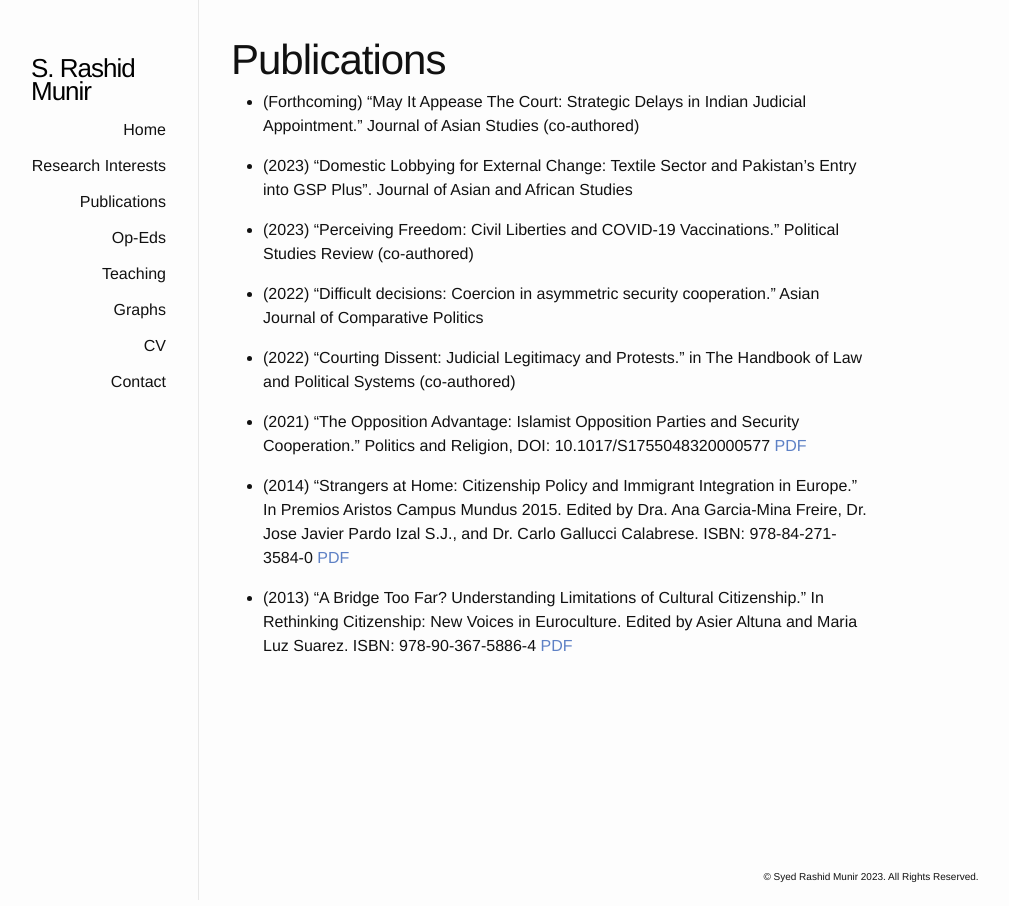
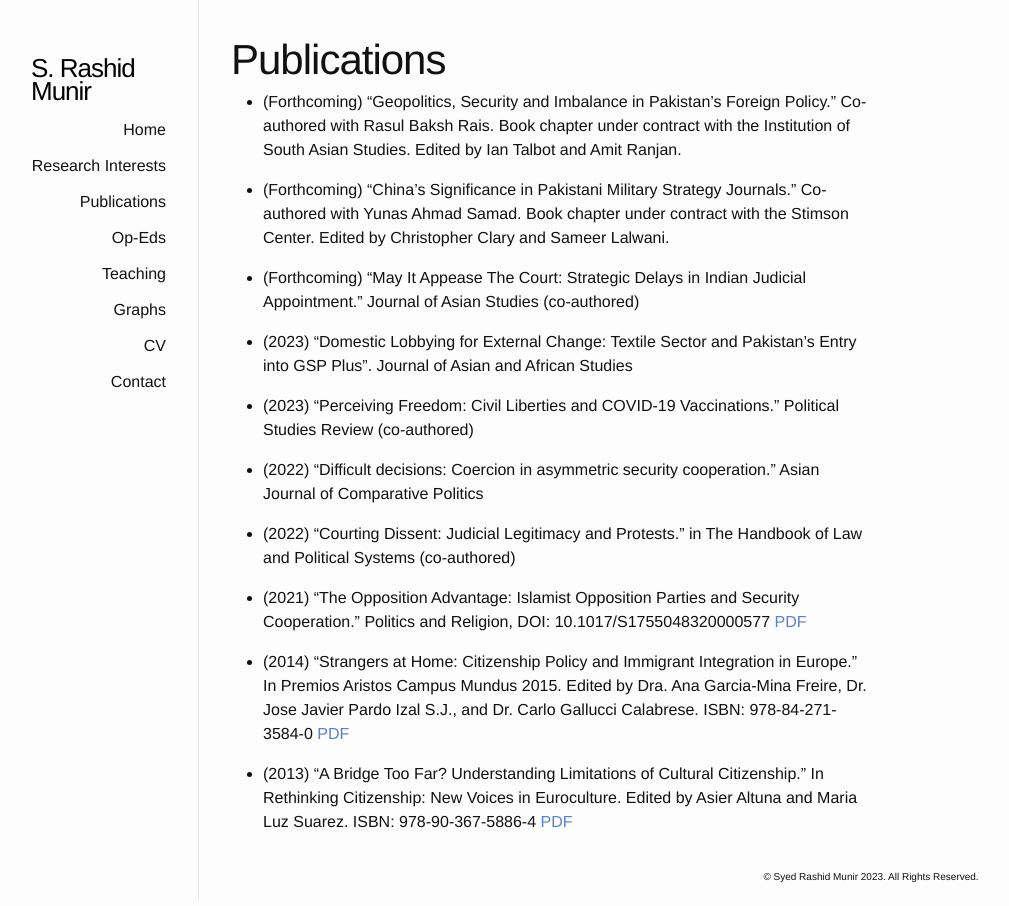
Before and after one commit to srmunir/srmunir.github.io, a Jekyll site: the page built from publications.md, in a window 1280 px wide. Shown: the whole page, without its empty margins (191-1200 px from the left). Built offline with Jekyll 4.4.1, drawn with Linux system fonts in a browser that asks for light colours.

Commit message:
Update publications.md

```diff
--- a/publications.md
+++ b/publications.md
@@ -3,6 +3,10 @@ layout: page
 title: Publications
 permalink: /publications/
 ---
+- (Forthcoming) “Geopolitics, Security and Imbalance in Pakistan’s Foreign Policy.” Co-authored with Rasul Baksh Rais. Book chapter under contract with the Institution of South Asian Studies. Edited by Ian Talbot and Amit Ranjan.
+
+- (Forthcoming) “China’s Significance in Pakistani Military Strategy Journals.” Co-authored with Yunas Ahmad Samad. Book chapter under contract with the Stimson Center. Edited by Christopher Clary and Sameer Lalwani.
+
 - (Forthcoming) “May It Appease The Court: Strategic Delays in Indian Judicial Appointment.” Journal of Asian Studies (co-authored)
 
 - (2023) "Domestic Lobbying for External Change: Textile Sector and Pakistan’s Entry into GSP Plus”. Journal of Asian and African Studies
```
